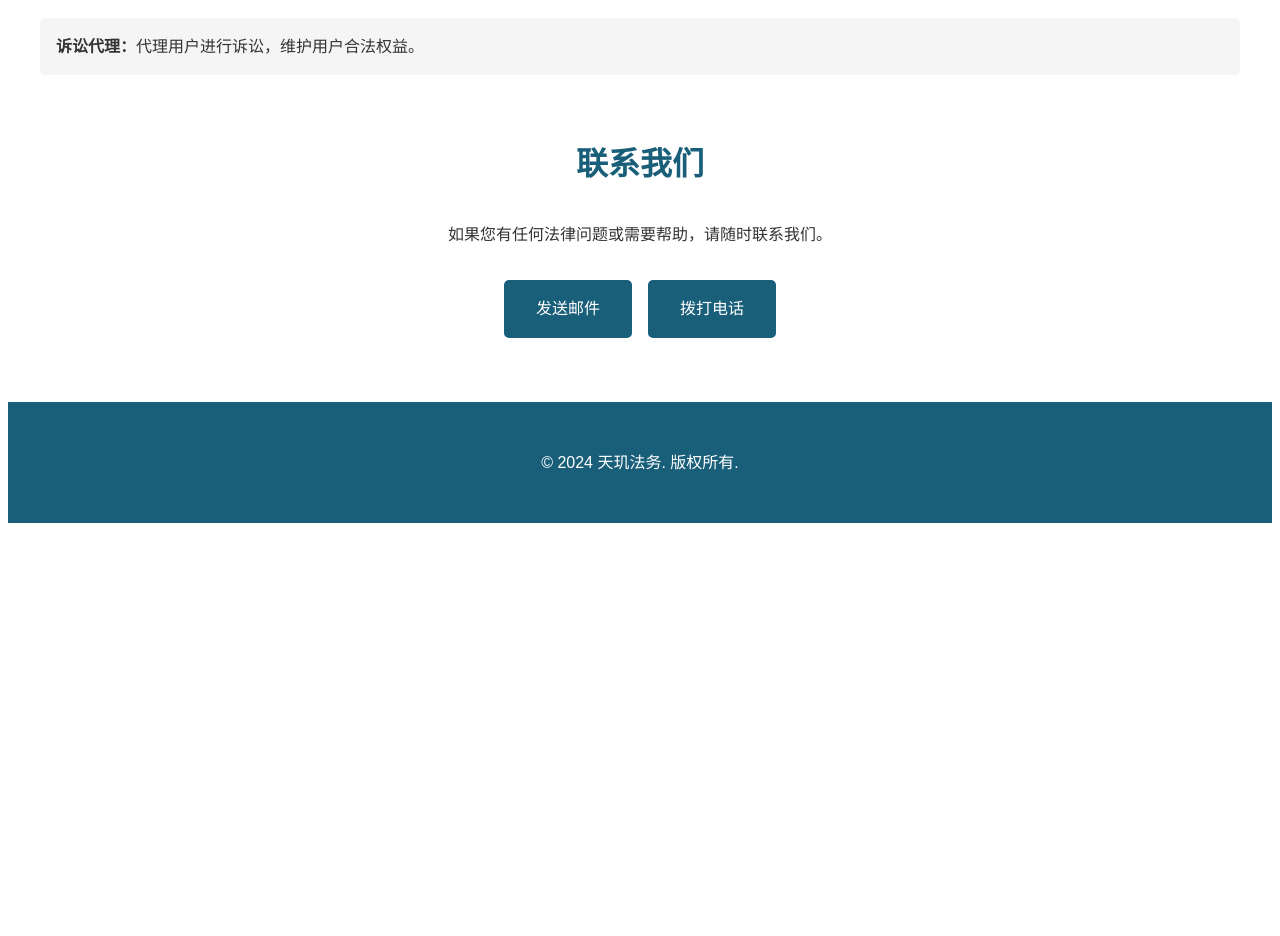
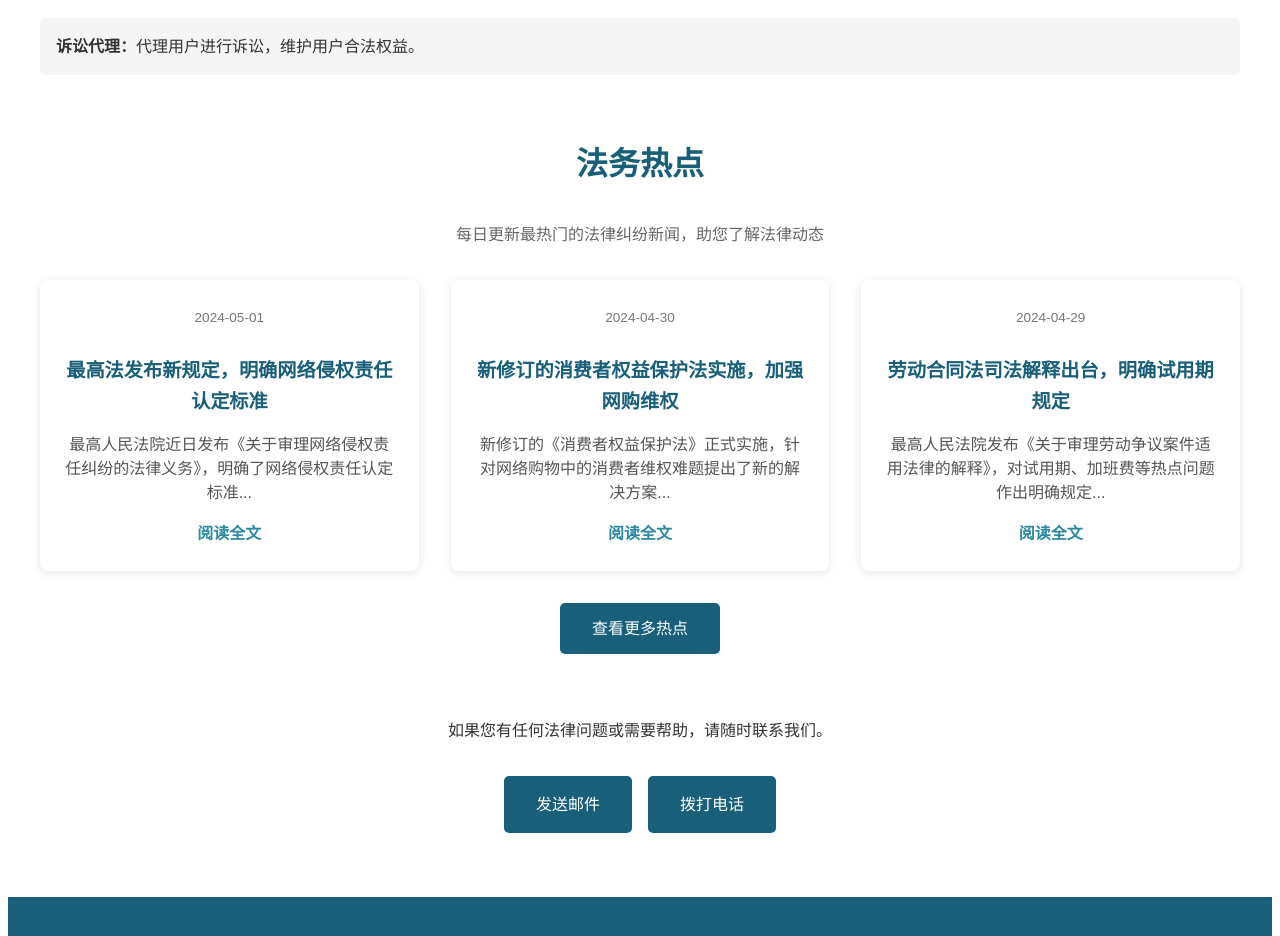
Before and after one commit to amylixing/tianji-law-website, a plain HTML site: page index.html in a window 1280 px wide. Shown: the part 2160-3096 px from the top of the page. Before the commit the page ends 2691 px from the top, so only its background shows below. Drawn offline with Linux system fonts and the light colour scheme.

Commit message:
继续更新

```diff
--- a/index.html
+++ b/index.html
@@ -90,7 +90,38 @@
         </section>
 
         <section class="contact-section">
-            <h2 class="section-title">联系我们</h2>
+            <!-- 在联系我们部分之前添加法务热点板块 -->
+            <section class="legal-news">
+                <h2 class="section-title">法务热点</h2>
+                <p class="news-intro">每日更新最热门的法律纠纷新闻，助您了解法律动态</p>
+
+                <div class="news-container">
+                    <div class="news-item">
+                        <span class="news-date">2024-05-01</span>
+                        <h3 class="news-title">最高法发布新规定，明确网络侵权责任认定标准</h3>
+                        <p class="news-summary">最高人民法院近日发布《关于审理网络侵权责任纠纷的法律义务》，明确了网络侵权责任认定标准...</p>
+                        <a href="#" class="news-link">阅读全文</a>
+                    </div>
+
+                    <div class="news-item">
+                        <span class="news-date">2024-04-30</span>
+                        <h3 class="news-title">新修订的消费者权益保护法实施，加强网购维权</h3>
+                        <p class="news-summary">新修订的《消费者权益保护法》正式实施，针对网络购物中的消费者维权难题提出了新的解决方案...</p>
+                        <a href="#" class="news-link">阅读全文</a>
+                    </div>
+
+                    <div class="news-item">
+                        <span class="news-date">2024-04-29</span>
+                        <h3 class="news-title">劳动合同法司法解释出台，明确试用期规定</h3>
+                        <p class="news-summary">最高人民法院发布《关于审理劳动争议案件适用法律的解释》，对试用期、加班费等热点问题作出明确规定...</p>
+                        <a href="#" class="news-link">阅读全文</a>
+                    </div>
+
+                    <!-- 可以继续添加更多新闻条目，这里只展示了3条作为示例 -->
+                </div>
+
+                <a href="#" class="view-more-button">查看更多热点</a>
+            </section>
             <p class="contact-text">如果您有任何法律问题或需要帮助，请随时联系我们。</p>
             <div class="contact-buttons">
                 <a href="mailto:154105866@qq.com" class="cta-button">发送邮件</a>
```
